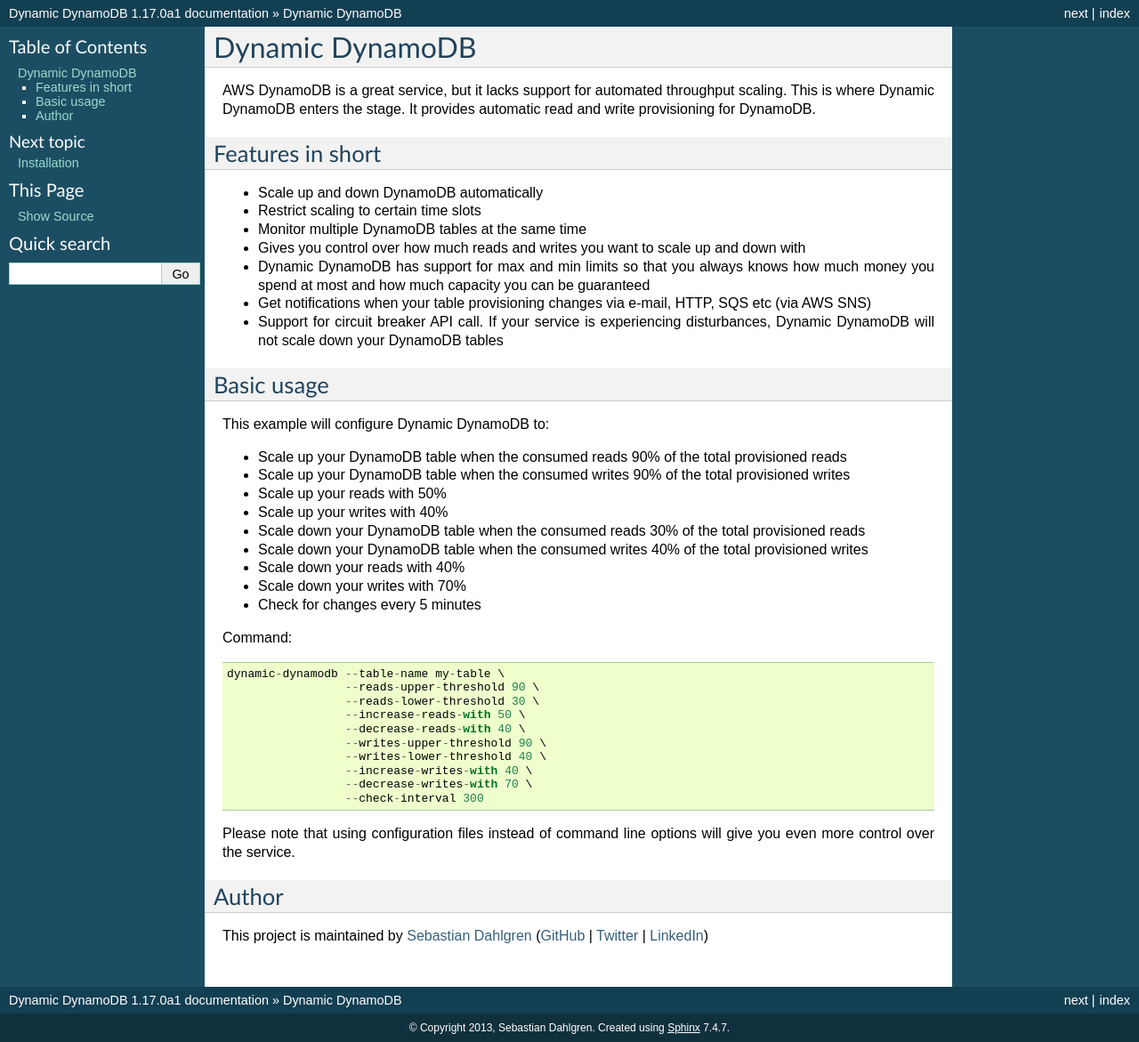
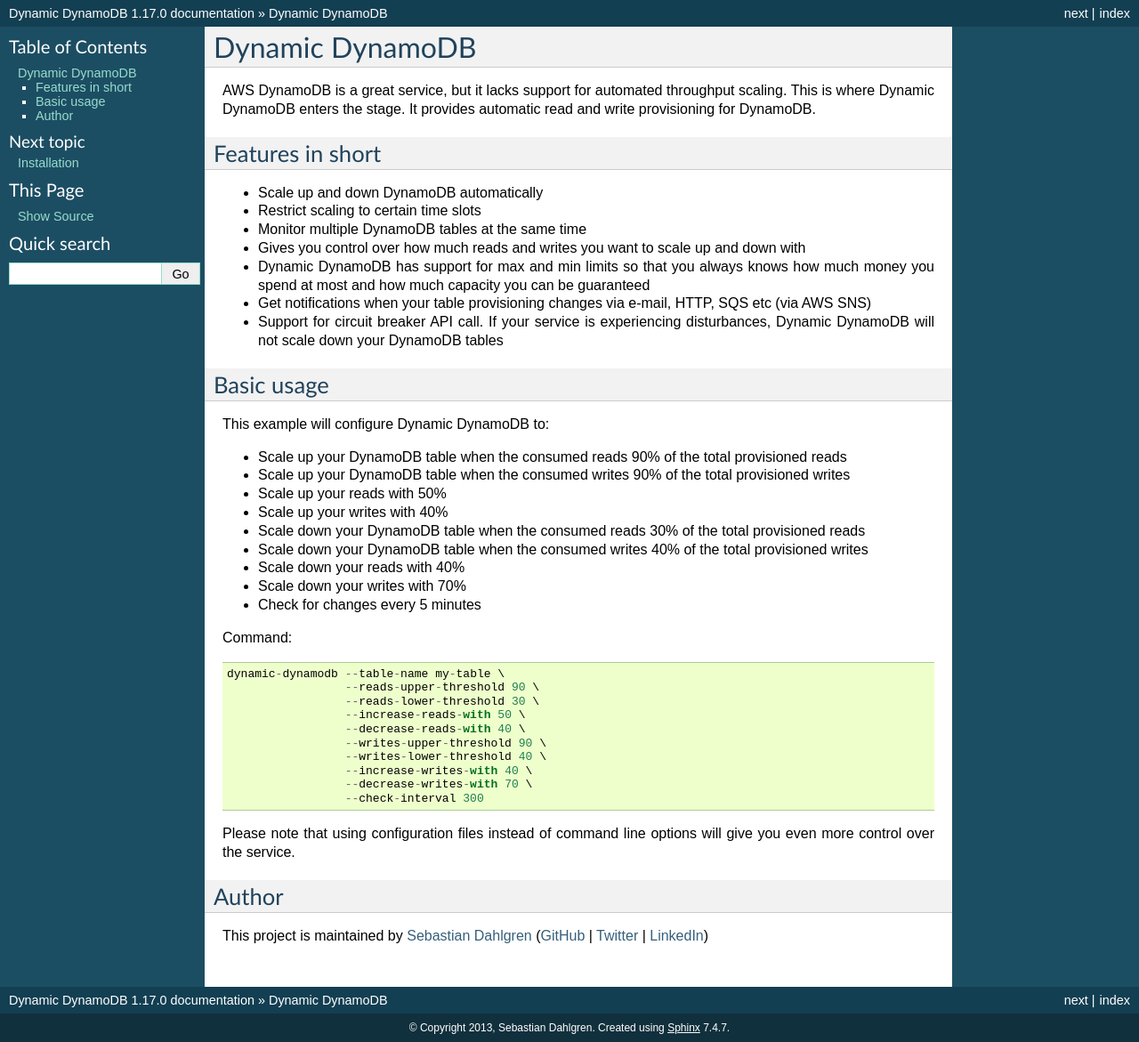
Before and after one commit to sebdah/dynamic-dynamodb, a Sphinx documentation site: the page built from docs/index.rst, in a window 1280 px wide. Shown: the whole page at 89% size. Built offline with Sphinx 7.4.7, drawn with Linux system fonts in a browser that asks for light colours.

Commit message:
Bumped version to 1.17.0

```diff
--- a/docs/conf.py
+++ b/docs/conf.py
@@ -53,7 +53,7 @@
 # The short X.Y version.
 version = '1.16'
 # The full version, including alpha/beta/rc tags.
-release = '1.17.0a1'
+release = '1.17.0'
 
 # The language for content autogenerated by Sphinx. Refer to documentation
 # for a list of supported languages.
```
Also changed, not shown: 1 other file.
